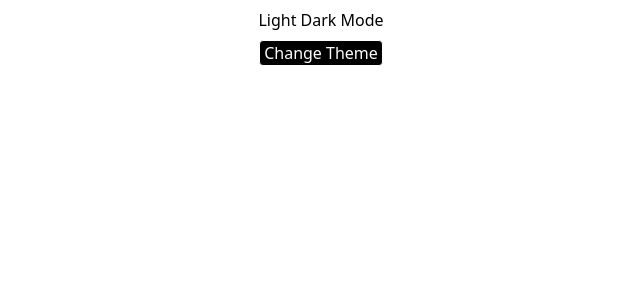
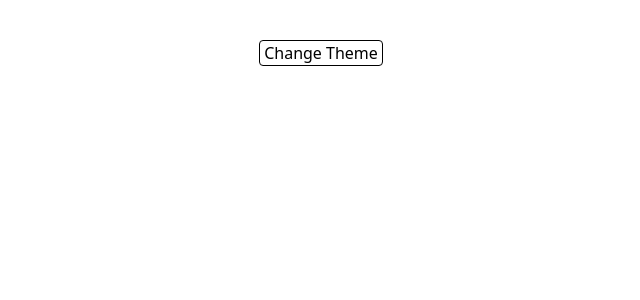
Before and after one commit to NoorMohdDev/ReactJS-Projects, a React (Vite) app: page / in a window 1280 px wide. Shown: the top 300 px of the page, without its empty margins (319-959 px from the left). Built offline with nearby package versions, Linux system fonts and the light colour scheme.

Commit message:
add styles

```diff
--- a/src/components/Light-Dark-Mode/LightDarkMode.jsx
+++ b/src/components/Light-Dark-Mode/LightDarkMode.jsx
@@ -10,8 +10,8 @@ function LightDarkMode() {
   }
   return (
     <div className='p-2'>
-      <h1 className={`text-center ${theme==="light"?"text-white":"text-black"}`} >Light Dark Mode</h1>
-      <button onClick={handelToggleTheme} className={`border rounded ${theme==="light"?"text-black bg-white":"text-white bg-black"} px-1 p m-2`} type="button">Change Theme</button>
+      <h1 className={`text-center ${theme==="light"?"text-black":"text-white"}`} >Light Dark Mode</h1>
+      <button onClick={handelToggleTheme} className={`border rounded ${theme==="light"?"text-white bg-black":"text-black bg-white"} px-1 p m-2`} type="button">Change Theme</button>
     </div>
   )
 }
--- a/src/main.jsx
+++ b/src/main.jsx
@@ -4,7 +4,7 @@ import App from './App.jsx'
 import './main.css';
 createRoot(document.getElementById('root')).render(
   // <StrictMode>
-    <div style={{height:"100vh", width:"100%"}} className='flex justify-center item-center'>
+    <div style={{height:"100vh", width:"100%"}} className='transition-all flex justify-center item-center'>
     <App />
     </div>
   // </StrictMode>,
```
